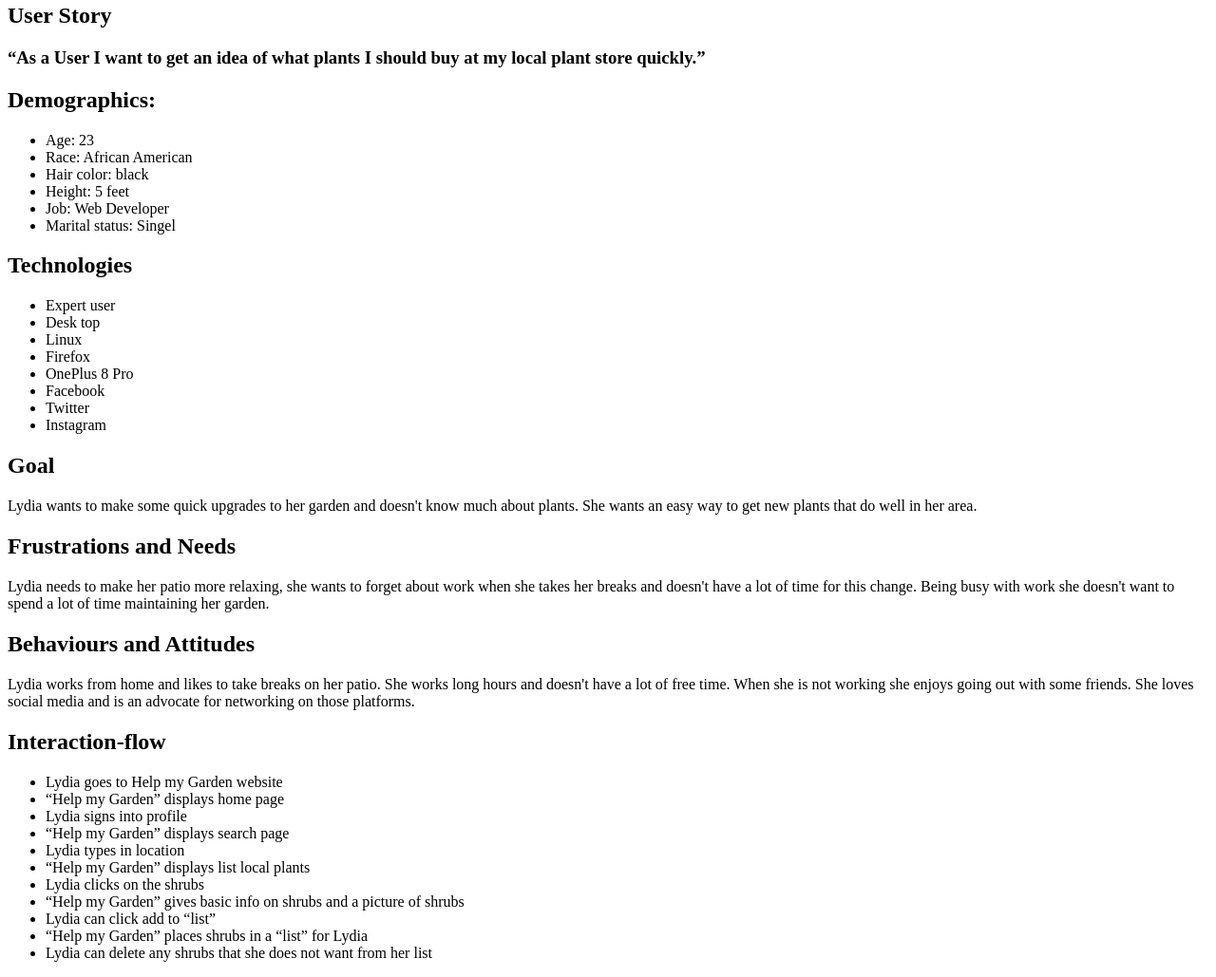
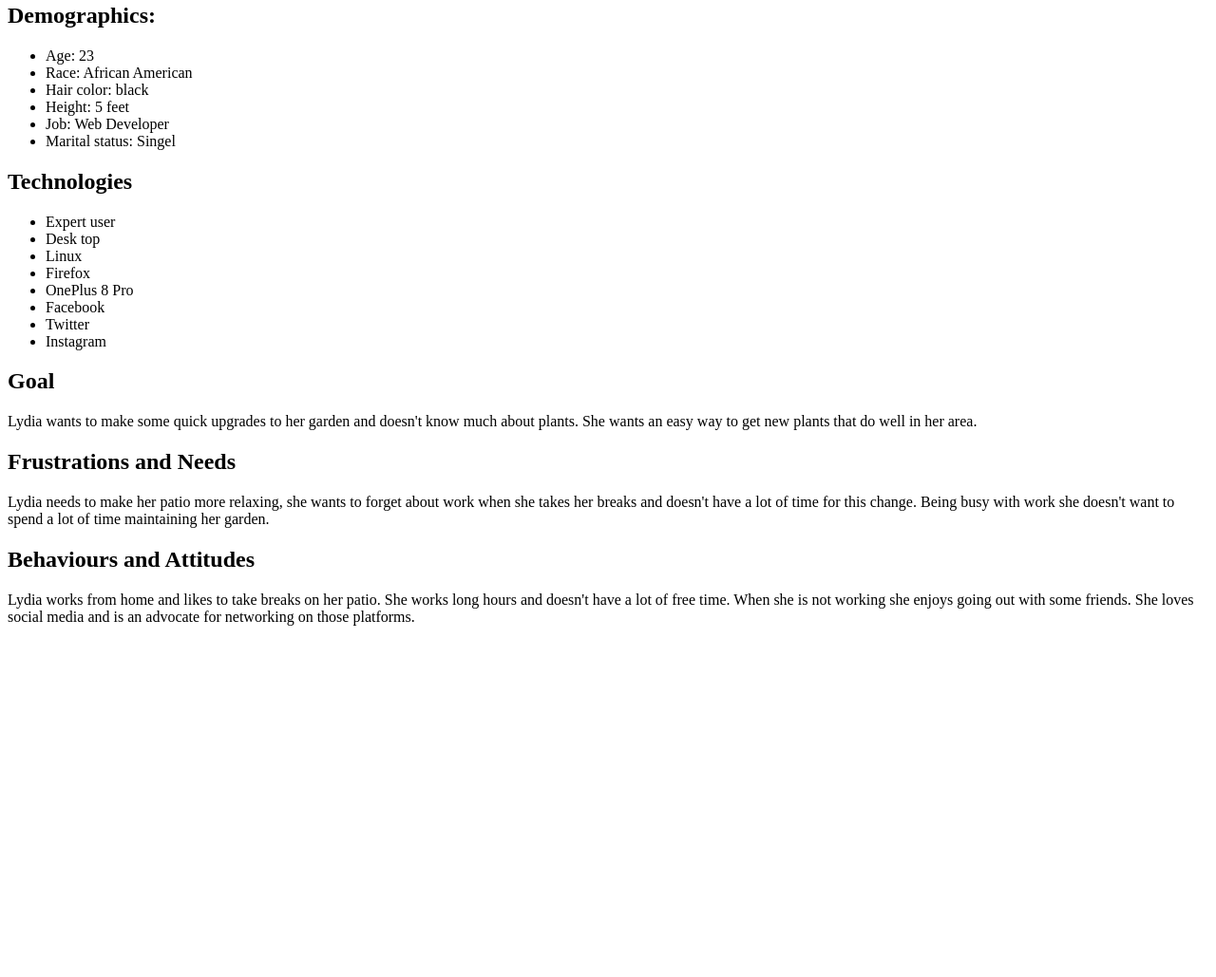
Before and after one commit to Help-My-Garden/help-my-garden-capstone, a plain HTML site: page epic/lydia.html in a window 1280 px wide. Shown: the part 351-1380 px from the top of the page at 95% size. After the commit the page ends 1026 px from the top, so only its background shows below. Drawn offline with Linux system fonts and the light colour scheme.

Commit message:
100th time

```diff
--- a/epic/lydia.html
+++ b/epic/lydia.html
@@ -7,9 +7,6 @@
 <body>
 <h1>Lydia Smith</h1>
 <img src=https://images.unsplash.com/photo-1502767882403-636aee14f873?ixlib=rb-1.2.1&ixid=eyJhcHBfaWQiOjEyMDd9&auto=format&fit=crop&w=500&q=60 height="250">
-
-<h2>User Story</h2>
-<h3>“As a User I want to get an idea of what plants I should buy at my local plant store quickly.”</h3>
 
 <h2>Demographics:</h2>
 <ul>
@@ -44,19 +41,6 @@
 <h2>Behaviours and Attitudes</h2>
 <p>Lydia works from home and  likes to take breaks on her patio.  She works long hours and doesn't have a lot of free time.  When she is not working she enjoys going out with some friends. She loves social media and is an advocate for networking on those platforms.</p>
 
-<h2>Interaction-flow</h2>
-<ul>
-    <li>Lydia goes to Help my Garden website</li>
-    <li>“Help my Garden” displays home page</li>
-    <li>Lydia  signs into profile</li>
-    <li>“Help my Garden” displays search page</li>
-    <li>Lydia types in location</li>
-    <li>“Help my Garden” displays list local plants</li>
-    <li>Lydia clicks on the shrubs</li>
-    <li>“Help my Garden” gives basic info on shrubs and a picture of shrubs</li>
-    <li>Lydia can click add to “list”</li>
-    <li>“Help my Garden” places shrubs in a “list” for Lydia</li>
-    <li>Lydia can delete any shrubs that she does not want from her list</li>
 
 </body>
 </html>
```
Also changed, not shown: epic/john.html (+0 -19 lines).
